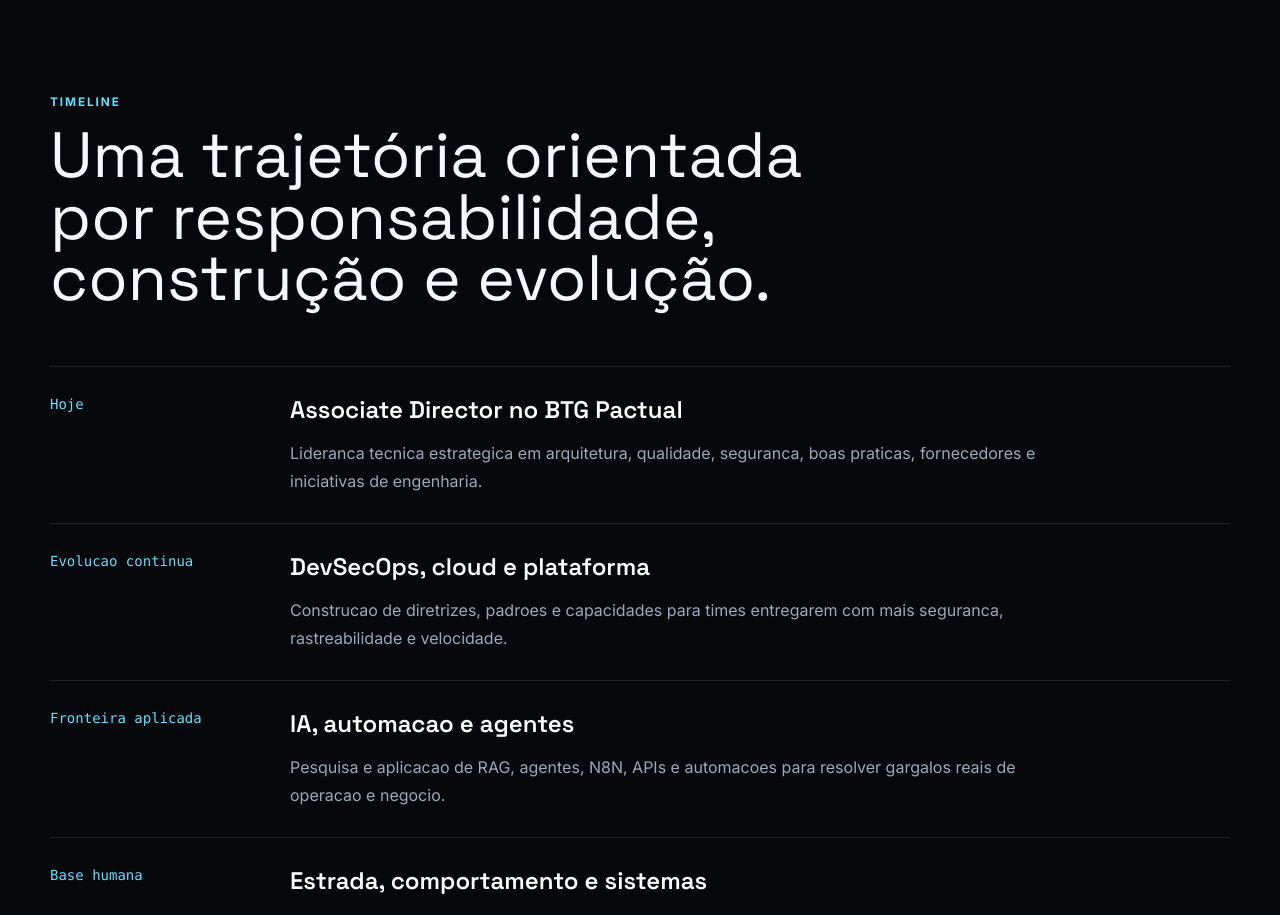
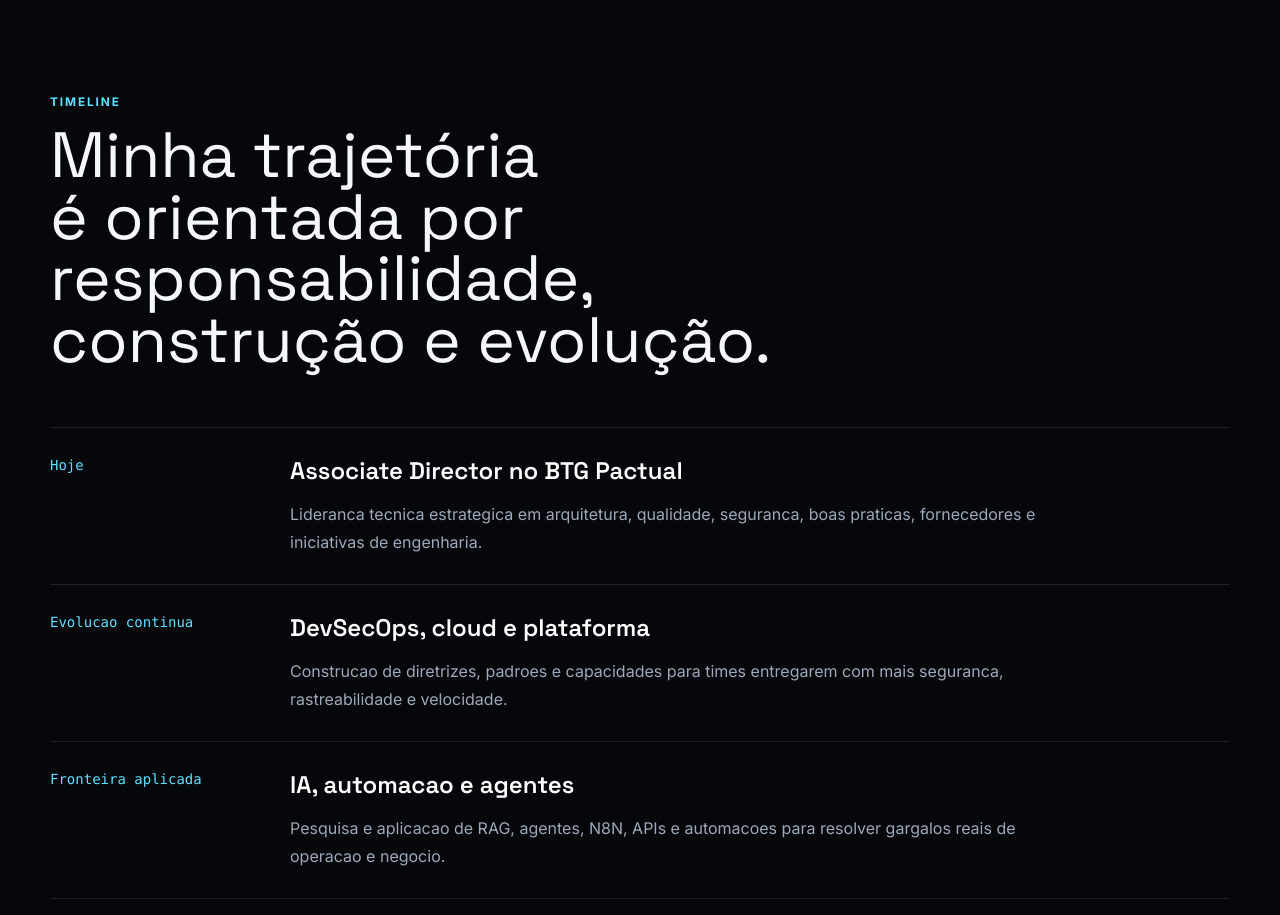
Before and after one commit to allancairis/cairis-cloud, a Next.js app: page / in a window 1280 px wide. Shown: the part 5740-6655 px from the top of the page. Built offline with nearby package versions, Linux system fonts and the light colour scheme.

Commit message:
Rewrite timeline headline in first person

```diff
--- a/src/components/timeline.tsx
+++ b/src/components/timeline.tsx
@@ -4,7 +4,7 @@ import { Reveal } from "./motion";
 export function Timeline() {
   return (
     <section className="section-shell py-24 md:py-32" aria-labelledby="timeline-title">
-      <Reveal className="max-w-3xl"><p className="section-kicker">Timeline</p><h2 id="timeline-title" className="heading-lg text-balance">Uma trajetória orientada por responsabilidade, construção e evolução.</h2></Reveal>
+      <Reveal className="max-w-3xl"><p className="section-kicker">Timeline</p><h2 id="timeline-title" className="heading-lg text-balance">Minha trajetória é orientada por responsabilidade, construção e evolução.</h2></Reveal>
       <div className="mt-14">
         {timeline.map((item, index) => <Reveal key={item.title} delay={index * 0.04}><article className="grid gap-5 border-t border-white/10 py-7 md:grid-cols-[220px_1fr]"><p className="font-mono text-sm text-cyan">{item.period}</p><div><h3 className="font-display text-2xl font-semibold text-white">{item.title}</h3><p className="mt-3 max-w-3xl leading-7 text-muted">{item.text}</p></div></article></Reveal>)}
       </div>
```
